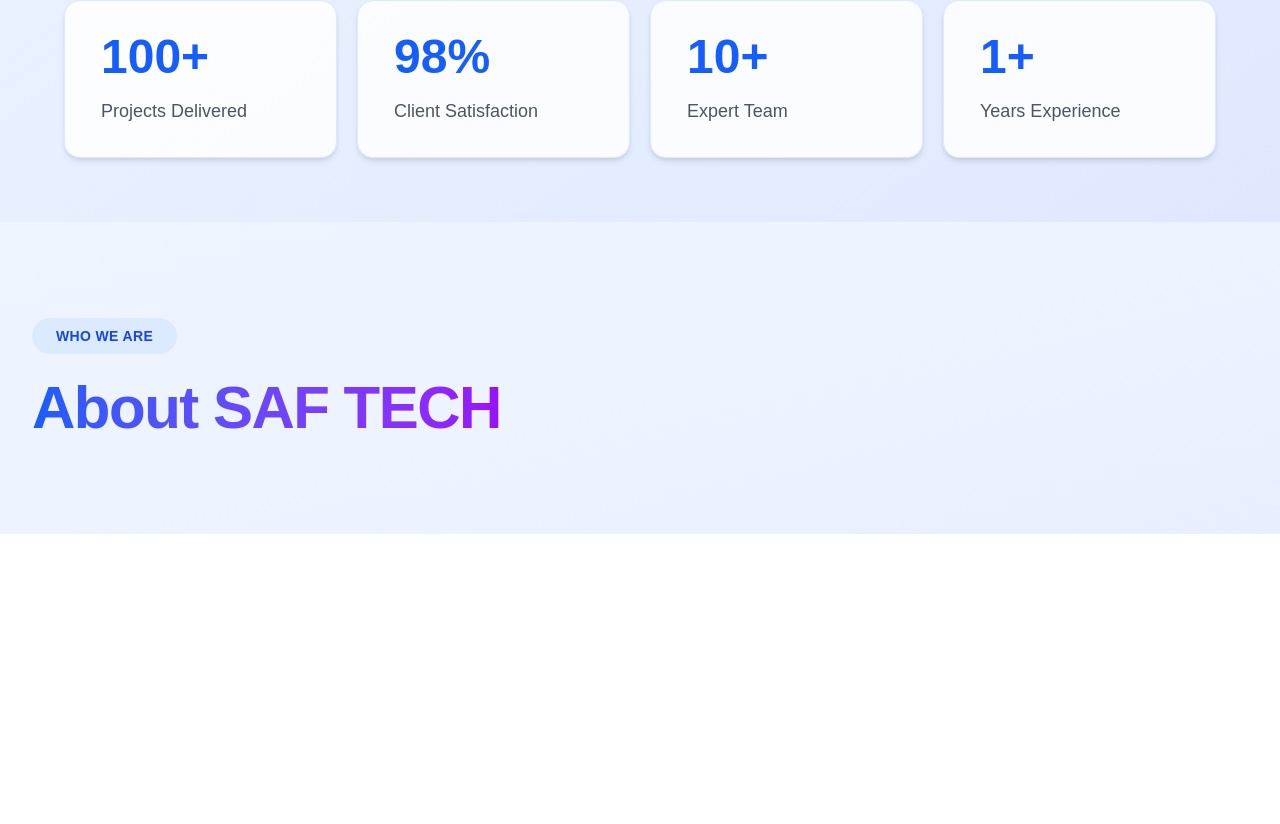
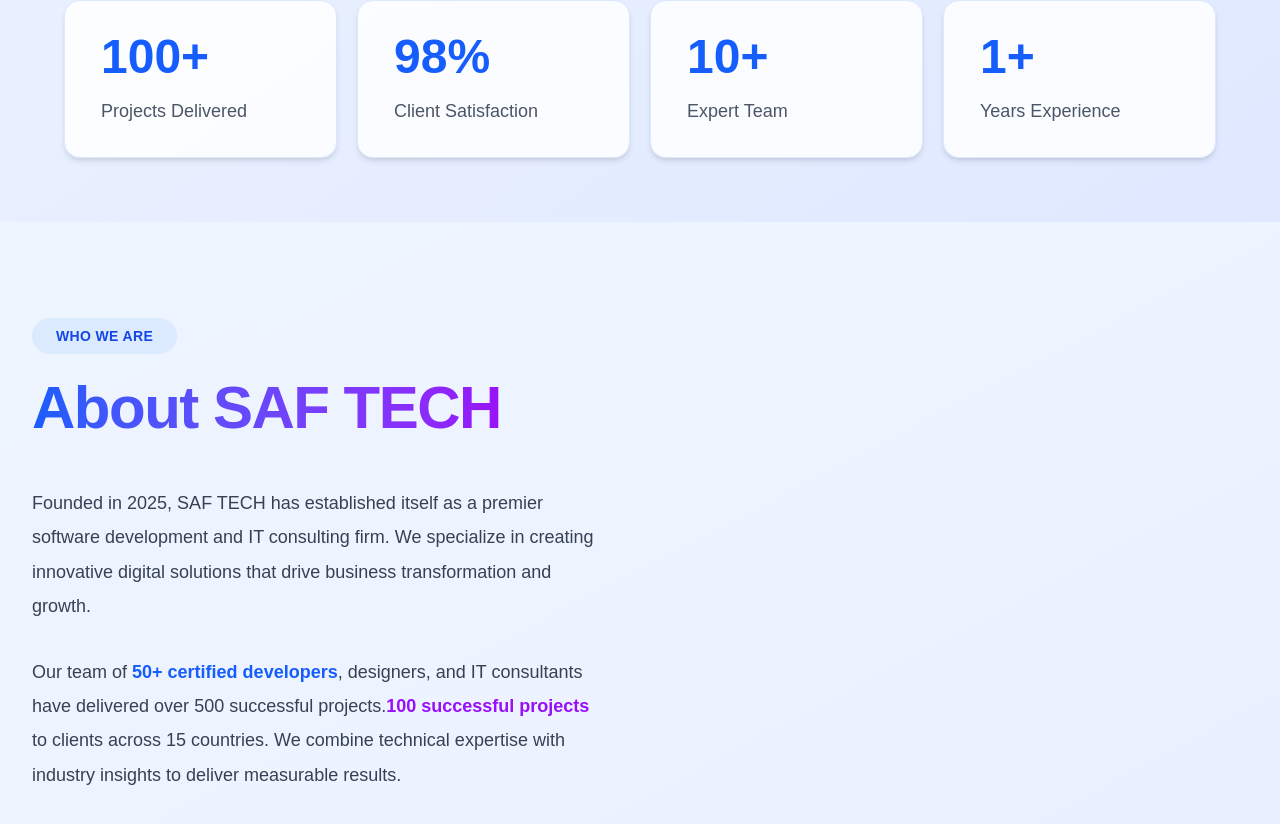
Before and after one commit to ayazmodan90/saftech, a Next.js app: page / in a window 1280 px wide. Shown: the part 777-1601 px from the top of the page. Before the commit the page ends 1311 px from the top, so only its background shows below. Built offline with nearby package versions, Linux system fonts and the light colour scheme.

Commit message:
add right contant in about saf tech

```diff
--- a/src/app/page.tsx
+++ b/src/app/page.tsx
@@ -6,7 +6,7 @@ import About from "../components/About";
 export default function Home(){
   return (
     <>
-        <Navbar />
+      <Navbar />
 
       <main>
         <Hero />
--- a/src/components/About.jsx
+++ b/src/components/About.jsx
@@ -25,6 +25,29 @@ export default function about(){
                                 About SAF TECH
                             </span>
                         </h2>
+
+                        <div className="mt-12 space-y-8 text-lg leading-[1.9] text-gray-700">
+                            <p>
+                                Founded in 2025, SAF TECH has established itself as a premier software development and IT consulting firm. We specialize in creating innovative digital solutions that drive business transformation and growth.
+                            </p>
+
+                            <p>
+                                Our team of{" "}
+                                <strong className="text-blue-600">
+                                    50+ certified developers
+                                </strong>
+                                , designers, and IT consultants have delivered
+                                over{" "}500 successful projects.
+                                <strong className="text-purple-600">
+                                    100 successful projects
+                                </strong>
+                                 {" "}to clients across 15 countries. We combine
+                                 technical expertise with industry insights to
+                                 deliver measurable results.
+                            </p>
+                        </div>
+
+                        {/* MISSION and VISION */}
                     </div>
                  </div>
              </div>
```
